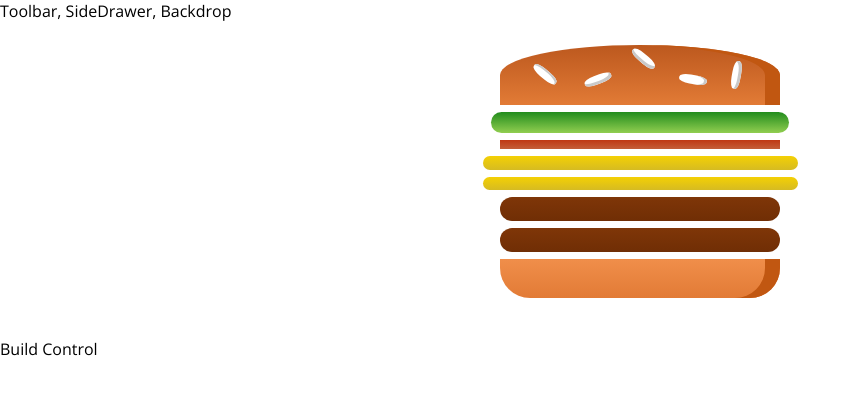
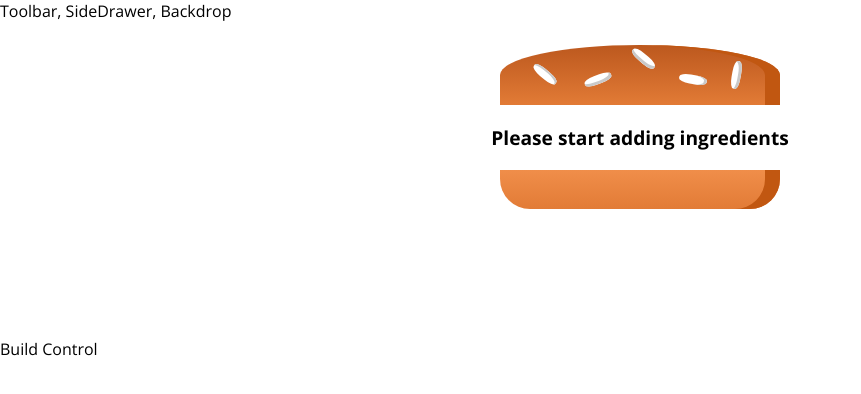
Before and after one commit to jesuscovam/burger-builder, a React (Create React App) app: page / in a window 1280 px wide. Shown: the top 394 px of the page, without its empty margins (0-861 px from the left). Built offline with nearby package versions, Linux system fonts and the light colour scheme.

Commit message:
Added reduce function inside transformedIngredeints array to be able to check if array.lenght === 0 replace the content by a p tag that ask the user to add ingredients

```diff
--- a/src/components/Burger/Burger.js
+++ b/src/components/Burger/Burger.js
@@ -3,11 +3,16 @@
 import BurgerIngredient from "./Burgeringredient/Burgeringredient";
 
 const burger = props => {
-  const transformedIngredients = Object.keys(props.ingredients).map(igKey =>
-    [...Array(props.ingredients[igKey])].map((_, i) => (
-      <BurgerIngredient key={igKey + i} type={igKey} />
-    ))
-  );
+  let transformedIngredients = Object.keys(props.ingredients)
+    .map(igKey =>
+      [...Array(props.ingredients[igKey])].map((_, i) => (
+        <BurgerIngredient key={igKey + i} type={igKey} />
+      ))
+    )
+    .reduce((arr, el) => arr.concat(el), []);
+  if (transformedIngredients.length === 0) {
+    transformedIngredients = <p>Please start adding ingredients</p>;
+  }
   console.log(transformedIngredients);
   return (
     <div className={classes.Burger}>
--- a/src/containers/BurgerBuilder/BurgerBuilder.js
+++ b/src/containers/BurgerBuilder/BurgerBuilder.js
@@ -4,10 +4,10 @@
 class BurgerBuilder extends Component {
   state = {
     ingredients: {
-      salad: 1,
-      bacon: 1,
-      cheese: 2,
-      meat: 2
+      salad: 0,
+      bacon: 0,
+      cheese: 0,
+      meat: 0
     }
   };
   render() {
```
